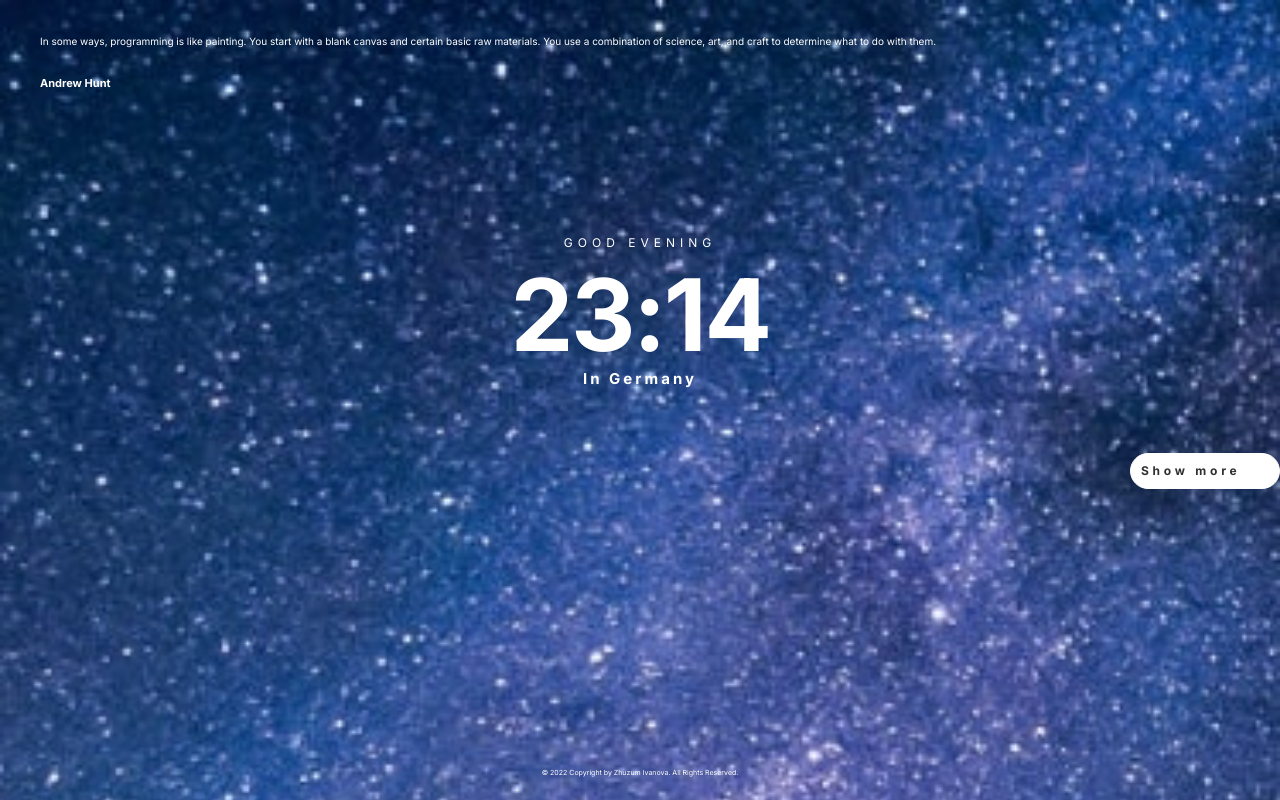
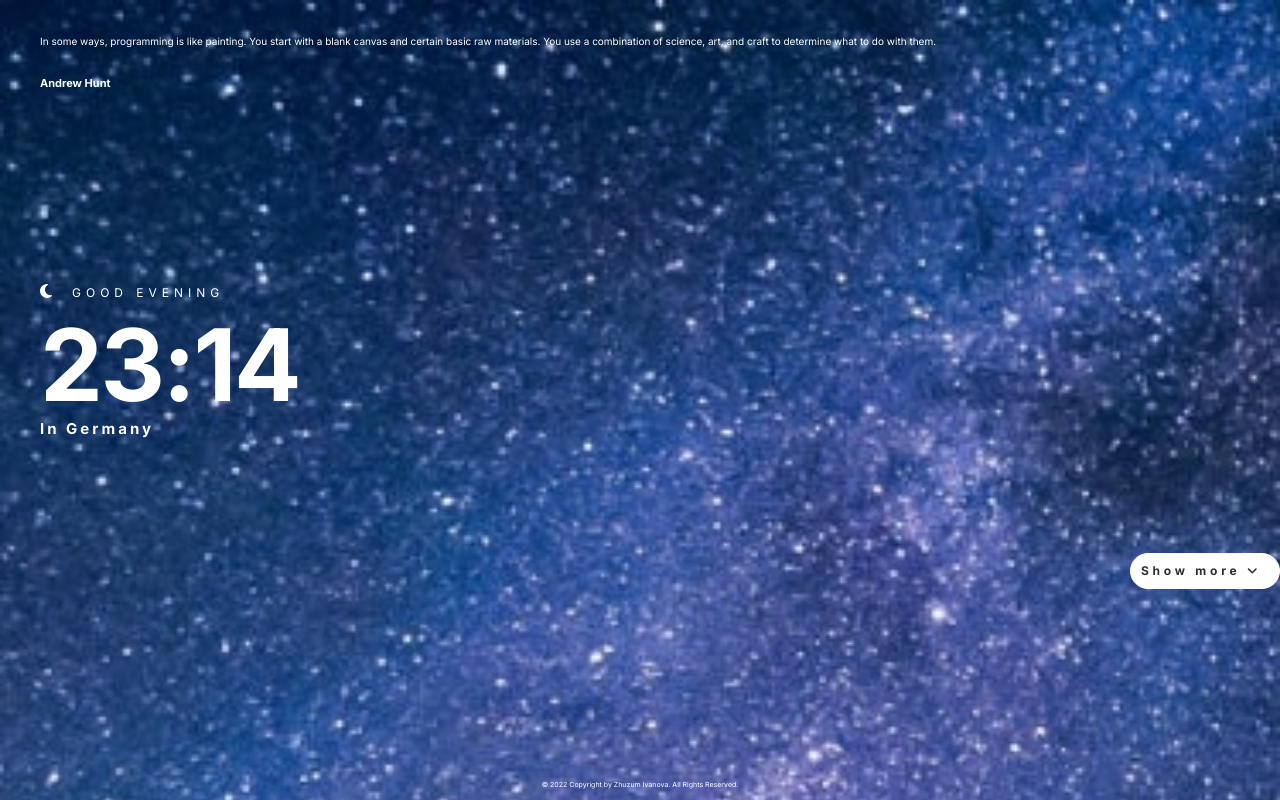
Before and after one commit to ZhuzumA/ClockAppAPI, a website: page index.html in a window 1280 px wide. Drawn offline with Linux system fonts and the light colour scheme.

Commit message:
Added style for button, icons and elements appearence

```diff
--- a/Styles/style.css
+++ b/Styles/style.css
@@ -2,6 +2,10 @@
 	margin: 0;
 	padding: 0;
 	box-sizing: border-box;
+}
+
+html {
+	height: 100%;
 }
 
 body {
@@ -9,10 +13,11 @@ body {
 	color: #FFFFFF;
 	background-image: url("../resources/mobile/bg-image-nighttime.jpg");
 	background-repeat: no-repeat;
-	background-size: cover;
+	background-size: cover !important;
 	width: 100%;
 	height: 100%;
-	background-size: 100%;
+	background-size: 100% 100%;
+	min-height: 100%;
 }
 
 .container {
@@ -20,7 +25,6 @@ body {
 	align-content: center;
 	justify-content: center;
 	flex-direction: column;
-
 }
 
 #quote {
@@ -50,13 +54,18 @@ body {
 #time-location {
 	position: static;
 	top: 300px;
-	justify-items: center;
-	margin: 50px 7px;
+	margin-top: 100px;
+	margin-left: 20px;
 	padding: 10px 20px;
 }
 
 .time-container {
 	visibility: hidden;
+}
+
+.greetings-container {
+	display: flex;
+	align-items: baseline;
 }
 
 .greetings {
@@ -88,6 +97,7 @@ body {
 .wrapper {
 	justify-items: end;
 	margin-left: 25px;
+	position: relative;
 }
 
 .toggle_btn {
@@ -102,13 +112,14 @@ body {
 	padding: 10px 10px;
 	background-color: #FFFFFF;
 	width: 150px;
+	margin-top: 100px;
 }
 
 .copyright {
-	position: absolute;
+	position: absolute !important;
 	bottom: 0;
 	width: 100%;
-	height: 2rem;
+	height: 20px;
 	font-size: 7px;
 	text-align: center;
 }
--- a/index.html
+++ b/index.html
@@ -16,6 +16,7 @@
 	<link href="https://fonts.googleapis.com/css2?family=Inter:wght@300;400;700&display=swap" rel="stylesheet">
 	<link rel="stylesheet" href="styles/style.css">
 
+	<script src="https://kit.fontawesome.com/ab3f67a711.js" crossorigin="anonymous"></script>
 	<title>Clock Application</title>
 </head>
 
@@ -24,15 +25,16 @@
 		<!--Main content here-->
 		<div class="container">
 			<div id="quote">
-				<p class="quote-content">In some ways, programming is like painting. You start with a blank canvas and certain basic raw
+				<p class="quote-content">In some ways, programming is like painting. You start with a blank canvas and
+					certain basic raw
 					materials. You use a combination of science, art, and craft to determine what to do with them.</p>
 				<p class="quote-author">Andrew Hunt</p>
 			</div>
 			<section id="time-location">
 				<div class="greetings-container">
-					<i></i>
+					<i class="fa-solid fa-moon"></i>
 					<header class="greetings">Good evening</header>
-					</div>
+				</div>
 				<div id="clock">23:14</div>
 				<div id="location">In Germany</div>
 			</section>
@@ -40,7 +42,7 @@
 				<div class="toggle_btn">
 					<span class="toggle_text">Show more</span>
 					<span class="arrow">
-						<i class=""></i>
+						<i class="fa-solid fa-angle-down"></i>
 					</span>
 				</div>
 				<div class="time-container">
```
